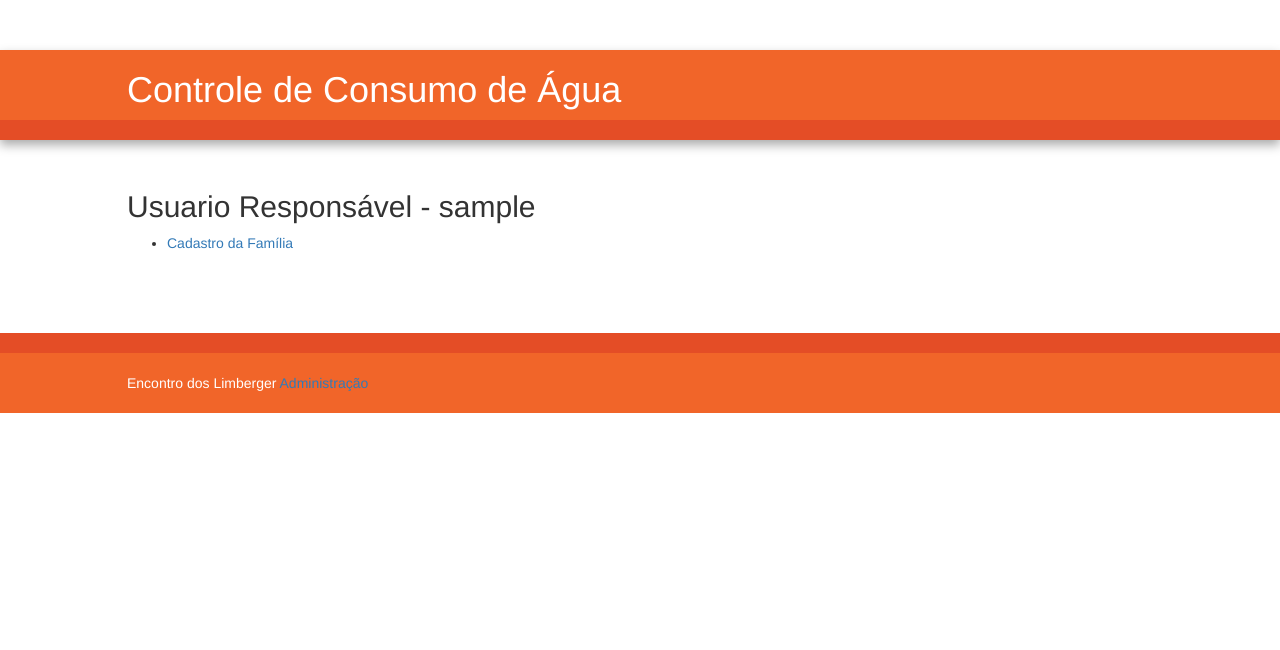
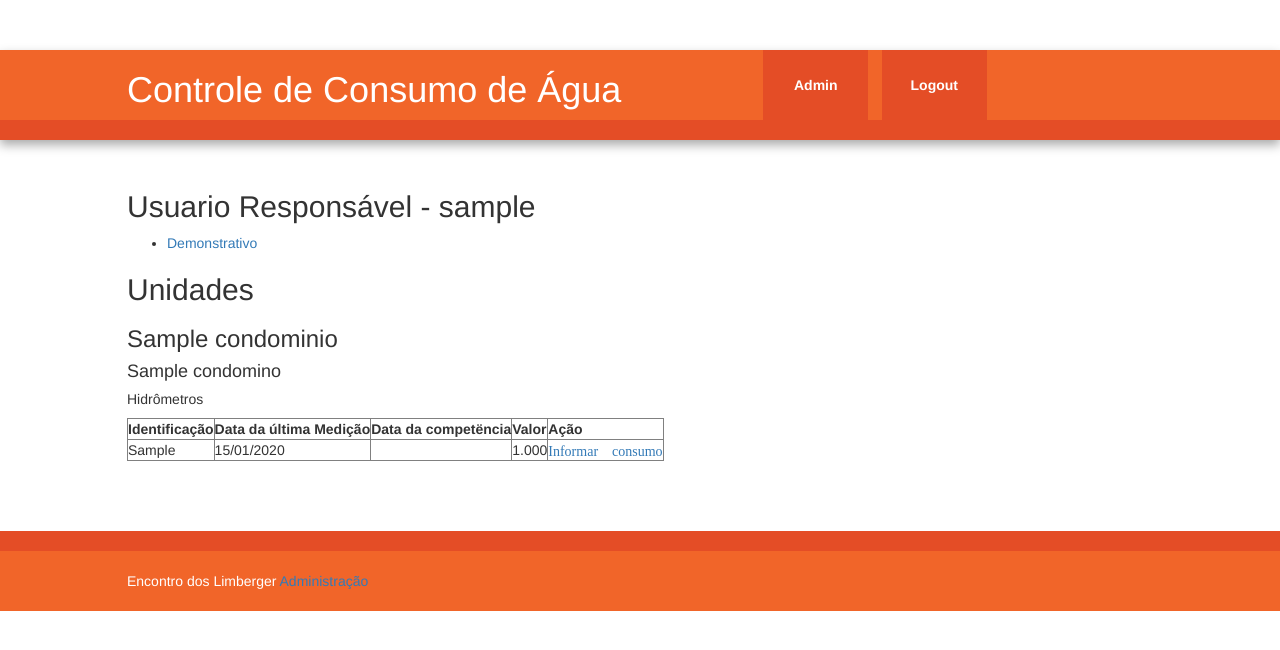
Before and after one commit to limberger/agua, a Django app: page / in a window 1280 px wide. Shown: the top 650 px of the page. Run offline with Django 3.2, Linux system fonts and the light colour scheme; a user stored in the database is signed in; tables that the repository leaves empty hold one stand-in row (values such as "Sample post"); parts of the project's set-up code (start-up, migrations or seed data) failed here and were passed over; some libraries are stand-ins or nearby versions.

Commit message:
inclusao do cmpt

```diff
--- a/agua/admin.py
+++ b/agua/admin.py
@@ -1,5 +1,5 @@
 from django.contrib import admin
-from agua.models import Condominio, Condomino, CondominoDoCondominio, Hidrometro, Medicao, TipoDespesa, Despesa
+from agua.models import Condominio, Condomino, CondominoDoCondominio, Hidrometro, Medicao, TipoDespesa, Despesa, Competencia
 
 # Register your models here.
 admin.site.register(Condominio)
@@ -8,7 +8,9 @@ admin.site.register(CondominoDoCondominio)
 admin.site.register(Hidrometro)
 admin.site.register(TipoDespesa)
 admin.site.register(Despesa)
+admin.site.register(Competencia)
 
 @admin.register(Medicao)
 class MedicaoAdmin(admin.ModelAdmin):
-    pass
+     ordering = ['-cmpt','hidrometro','medicao']
+     list_display = ['cmpt','hidrometro','medicao']
--- a/agua/models.py
+++ b/agua/models.py
@@ -3,6 +3,36 @@ from django.urls import reverse
 from django.contrib.auth.models import User
 from django.conf import settings
 from django.contrib.auth.models import User
+from django import forms
+from django.utils.translation import gettext as _
+
+class YearMonthField(forms.DateField):
+    default_error_messages = {
+        'invalid': _("Please specify a valid year month.")
+    }
+    widget = forms.DateInput(format='%m/%Y')
+    input_formats = ('%m/%Y', '%m/%y')
+
+    def to_python(self, value):
+        """
+        Set day to first day of month.
+        """
+        value = super(YearMonthField, self).to_python(value)
+        return datetime.date(value.year, value.month, 1)
+
+class Competencia(models.Model):
+    ABERTO='AB'
+    FECHADO='FC'
+    COMPETENCIA_STATUS_CHOICES = (
+        ( ABERTO , _('Open')),
+        ( FECHADO, _('Closed')),
+    )
+    competencia = models.DateField()   # 01/Mes/Ano da Competencia
+    data_fechamento = models.DateField(null=True,blank=True)  # Data do fechamento da Competencia
+    situacao = models.CharField(max_length=2,choices=COMPETENCIA_STATUS_CHOICES,default=ABERTO)
+
+    def __str__(self):
+        return str(self.competencia.strftime('%m/%Y'))
 
 class Condominio(models.Model):
     nome = models.CharField(max_length=100)
@@ -43,8 +73,15 @@ class Hidrometro(models.Model):
     identificacao = models.CharField(max_length=100)
     casasDecimais = models.IntegerField()
 
+    @property
+    def ultima_medicao(self):
+        print("ultima")
+        print(self.id)
+        return Medicao.objects.filter(hidrometro=self.id).latest('data_medicao')
+
     def __str__(self):
         return "%s [%s]" % (self.condominoDoCondominio.condomino.nome_conhecido , self.identificacao)
+
 
     def get_absolute_url(self):
         return reverse('hidrometro_edit',kwargs={'pk': self.pk})
@@ -53,11 +90,12 @@ class Hidrometro(models.Model):
 class Medicao(models.Model):
     hidrometro = models.ForeignKey(Hidrometro, on_delete=models.CASCADE)
     data_medicao = models.DateField()
-    competencia = models.DateField()
+    cmpt = models.ForeignKey(Competencia, on_delete=models.PROTECT,null=True)
     medicao = models.DecimalField(max_digits=8, decimal_places=3)
 
     def __str__(self):
         return "%s / %s - %s" % (self.hidrometro  , self.data_medicao , self.medicao )
+
 
     def get_absolute_url(self):
         return reverse('medicao_edit',kwargs={'pk': self.pk})
@@ -77,16 +115,22 @@ class Despesa(models.Model):
     condominio = models.ForeignKey(Condominio, on_delete=models.CASCADE)
     tipo_despesa = models.ForeignKey(TipoDespesa, on_delete=models.CASCADE)
     data_despesa = models.DateField()
-    competencia = models.DateField()
+    cmpt = models.ForeignKey(Competencia, on_delete=models.PROTECT, null=True)
     descricao = models.CharField(max_length=200)
     valor = models.DecimalField(max_digits=18, decimal_places=2)
 
     def __str__(self):
-        return self.tipo_despesa.descricao + " [" + str(self.data_despesa) + "] " + str(self.valor)
+        return self.tipo_despesa.descricao + " [" + str(self.data_despesa) + "] " + str(self.cmpt) + " "+ str(self.valor)
 
     def get_absolute_url(self):
         return reverse('despesa_edit',kwargs={'pk': self.pk})
 
+class PagamentoCondomino(models.Model):
+    condominoDoCondominio = models.ForeignKey(CondominoDoCondominio, on_delete=models.SET_NULL, null=True)
+    cmpt = models.ForeignKey(Competencia, on_delete=models.PROTECT, null=True)
+    data_pagamento = models.DateField(null=True,blank=True)
+    descricao = models.CharField(max_length=200)
+    valor = models.DecimalField(max_digits=18, decimal_places=2)
     # def save(self, *args, **kwargs):
     #     if not self.id:
     #         super(Agua, self).save(*args,**kwargs)
--- a/agua/views.py
+++ b/agua/views.py
@@ -19,6 +19,7 @@ from django.utils.translation import ugettext_lazy as _
 from social_django.models import UserSocialAuth
 
 import logging
+import json
 
 class DateInput(DateInput):
     input_type = 'date'
@@ -35,7 +36,7 @@ class MedicaoForm(ModelForm):
         model = Medicao
         fields = ['hidrometro' ,
                   'data_medicao' ,
-                  'competencia' ,
+                  'cmpt' ,
                   'medicao' ]
         help_texts = {
             'nome_conhecido': _('Informe o nome ou apelido pelo qual é conhecido'),
@@ -107,7 +108,19 @@ class MedicaoForm(ModelForm):
     #     obj.save()
 @login_required
 def home(request):
-    return render(request, 'agua/home.html')
+
+    condominos = Condomino.objects.filter(usuario=request.user.id)
+    condominosDoCondominio = set()
+
+    for condomino in condominos:
+        condominosDoCondominio.add(CondominoDoCondominio.objects.get(pk=condomino.id))
+
+    listaHidrometros=[]
+    for c in condominosDoCondominio:
+        hidrometros = Hidrometro.objects.filter(condominoDoCondominio=c.id)
+        listaHidrometros.append([c,hidrometros])
+
+    return render(request, 'agua/home.html' , {'listaHidrometros':listaHidrometros})
 
 def signup(request):
     if request.method == 'POST':
--- a/aguaapp/settings.py
+++ b/aguaapp/settings.py
@@ -150,6 +150,7 @@ USE_TZ = True
 LOGIN_URL = 'login'
 LOGOUT_URL = 'logout'
 LOGIN_REDIRECT_URL = 'home'
+LOGOUT_REDIRECT_URL = 'home'
 
 SOCIAL_AUTH_FACEBOOK_KEY = os.environ.get('SOCIAL_AUTH_FACEBOOK_KEY')
 SOCIAL_AUTH_FACEBOOK_SECRET = os.environ.get('SOCIAL_AUTH_FACEBOOK_SECRET')
--- a/aguaapp/templates/agua/agua_list.html
+++ b/aguaapp/templates/agua/agua_list.html
@@ -1,5 +1,4 @@
 {% extends 'base.html' %}
-{% block menu %}<li><a href="/admin">Admin</a></li>{% endblock %}
 
 {% block content %}
 <h1>Agua</h1>
--- a/aguaapp/templates/agua/home.html
+++ b/aguaapp/templates/agua/home.html
@@ -1,12 +1,39 @@
 {% extends 'base.html' %}
 
-{% block menu %}<!-- <li><a href="admin">Admin</a></li> -->{% endblock %}
 
 {% block content %}
   <h2>Usuario Responsável - {{ user.username }}</h2>
   <ul>
-    <li><a href="core">Cadastro da Família</a></li>
+    <li><a href="core">Demonstrativo</a></li>
   </ul>
+  <h2>Unidades</h2>
+  {% for l in listaHidrometros %}
+    <h3>{{ l.0.condominio.nome }}</h3>
+    <h4>{{ l.0.condomino.nome_conhecido }}</h4>
+    {% if  l.1 %}
+      <h5>Hidrômetros</h5>
+      <table border="1">
+        <thead>
+          <tr>
+            <th>Identificação</th>
+            <th>Data da última Medição</th>
+            <th>Data da competëncia</th>
+            <th>Valor</th>
+            <th>Ação</th>
+          </tr>
+        </thead>
+        <tbody>
+          {% for h in l.1 %}
+            <td>{{ h.identificacao }}</td>
+            <td>{{ h.ultima_medicao.data_medicao|date:"d/m/Y" }}</td>
+            <td>{{ h.ultima_medicao.competencia|date:"m/Y" }}</td>
+            <td>{{ h.ultima_medicao.medicao }}</td>
+            <td><a href="/agua/view/{{ h.id }}"><span class="glyphicon glyphicon-scale"/> Informar consumo</a></td>
+          {% endfor %}
+        </tbody>
+      </table>
+    {% endif %}
+  {% endfor %}
   <br/>
   <br/>
 {% endblock %}
--- a/aguaapp/templates/base.html
+++ b/aguaapp/templates/base.html
@@ -33,8 +33,18 @@
                 <h1 class="title">{% block title %}Controle de Consumo de Água{% endblock %}</h1>
                 <nav>
                     <ul>
-                        {% block menu %}<!-- <li><a href="#">a</a></li> -->{% endblock %}
-                    </ul>
+                        {% block menuprincipal %}
+                        {% if user.is_authenticated %}
+                          {% if user.is_superuser  %}
+                            <li><a href="/admin">Admin</a></li>
+                          {% endif %}
+                          <li><a href="{% url 'logout' %}">Logout</a></li>
+                        {% else %}
+                        <li><a href="{% url 'home' %}">Login</a></li>
+                        {% endif %}
+
+                        {% endblock %}
+                     </ul>
                 </nav>
             </header>
         </div>
--- a/aguaapp/templates/home.html
+++ b/aguaapp/templates/home.html
@@ -1,7 +1,5 @@
 {% extends 'base.html' %}
-
 {% block content %}
-
 {% if user.is_authenticated %}
 <h2>Links - {{ user.username }}</h2>
 <ul>
@@ -21,7 +19,5 @@
 <br/> -->
 <p><strong>-- OU --</strong></p>
 <a href="{% url 'signup' %}">Cadastrar um usuário</a>
-
-
 {% endif %}
 {% endblock %}
--- a/aguaapp/urls.py
+++ b/aguaapp/urls.py
@@ -23,7 +23,7 @@ from agua import views as agua_views
 urlpatterns = [
     url(r'^$', agua_views.home, name='home'),
     url( r'^login/$',auth_views.LoginView.as_view(template_name="home.html"), name="login"),
-    url(r'^logout/$', auth_views.LogoutView.as_view(template_name="useraccounts/logout.html"), name='logout'),
+    url(r'^logout/$', auth_views.LogoutView.as_view(), name='logout'),
     url(r'^oauth/', include('social_django.urls', namespace='social')),  # <--
     url(r'^settings/$', agua_views.settings, name='settings'),
     url(r'^settings/password/$', agua_views.password, name='password'),
```
Also changed, not shown: aguaapp/templates/logout.html (added, +11 -0 lines), agua/migrations/0003_auto_20181108_0123.py (added), agua/migrations/0004_auto_20181108_0126.py (added), agua/migrations/0005_remove_despesa_competencia.py (added), agua/migrations/0006_auto_20181108_0152.py (added).
